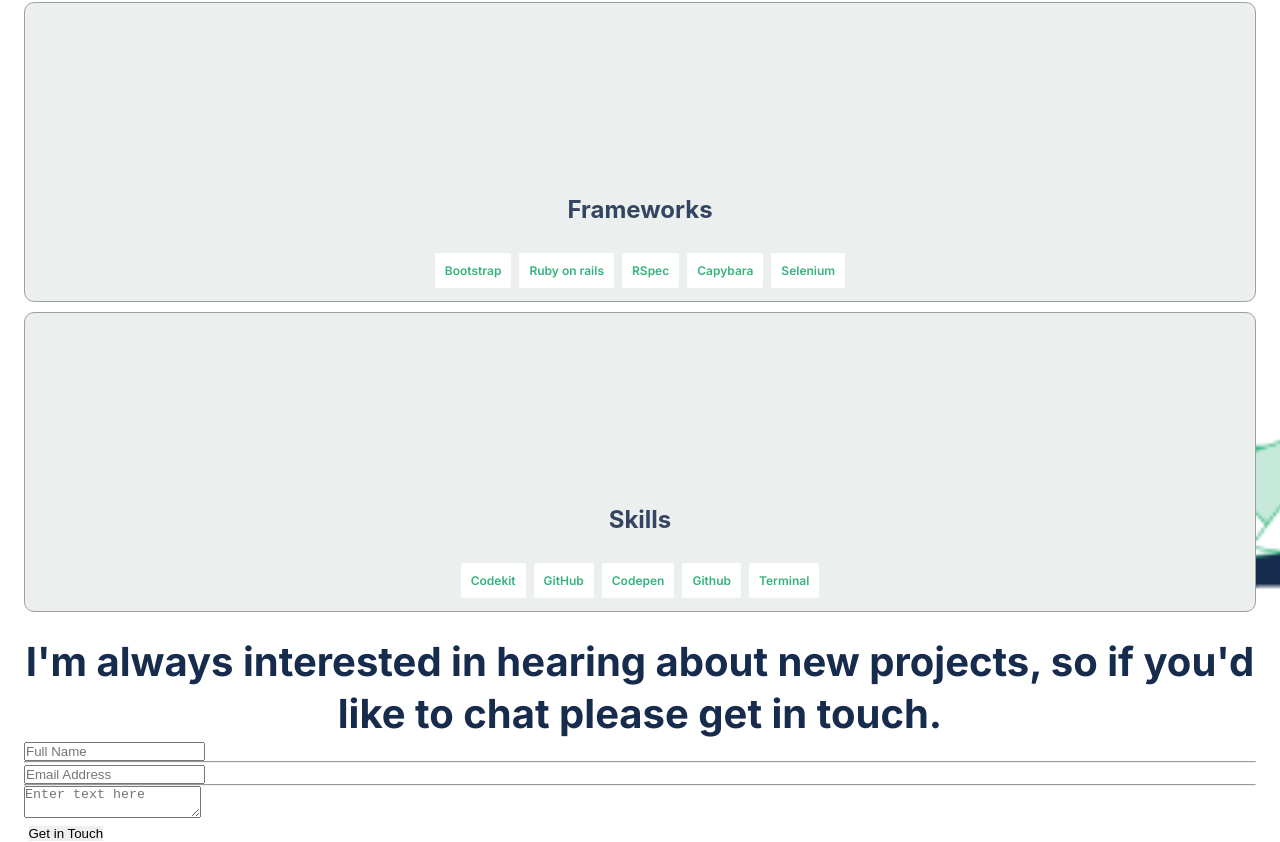
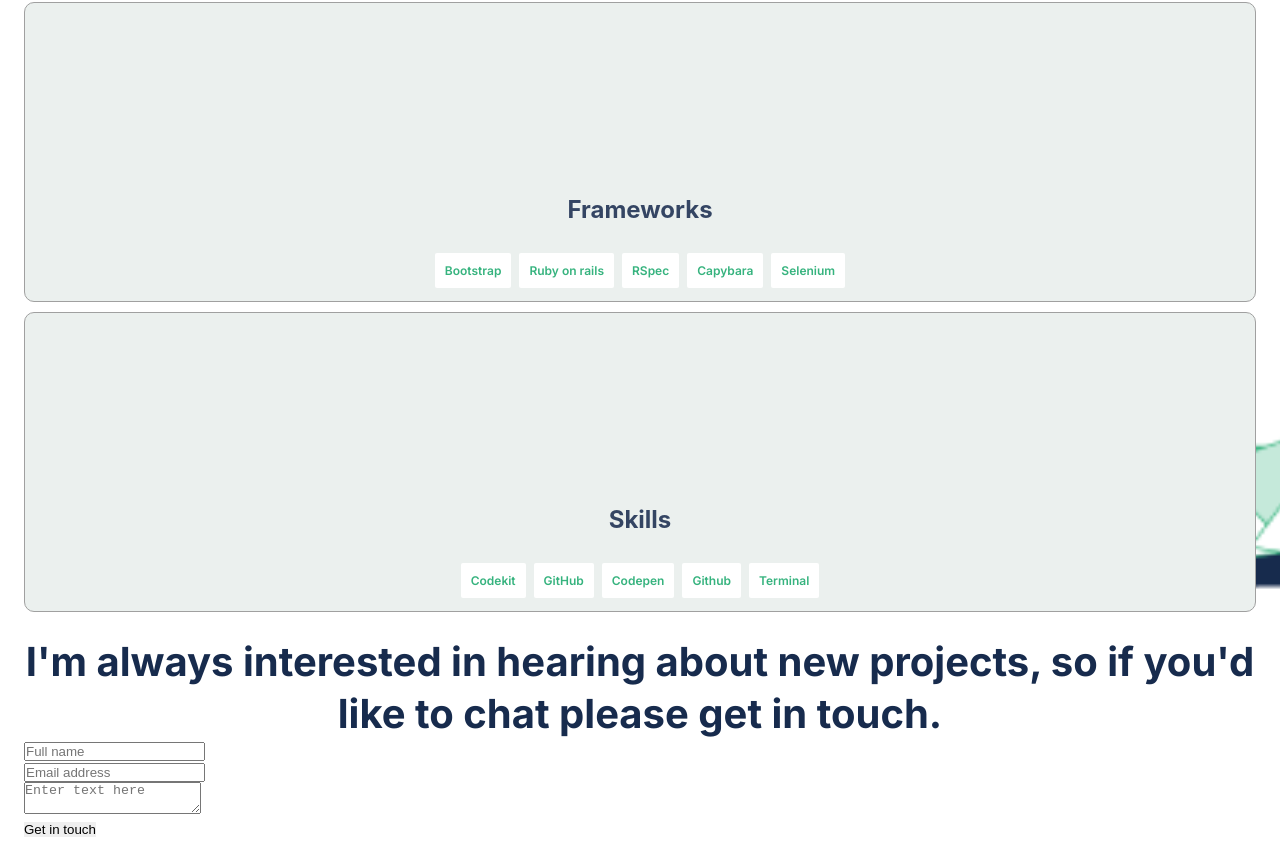
Before and after one commit to alvinlouis29/My-Portfolio-Website, a website: page index.html in a window 1280 px wide. Shown: the part 4768-5610 px from the top of the page. Drawn offline with Linux system fonts and the light colour scheme.

Commit message:
Add form and form data

```diff
--- a/index.html
+++ b/index.html
@@ -197,16 +197,22 @@
   <section class="form_section">
     <h2 id="form_title">I'm always interested in hearing about new projects,
       so if you'd like to chat please get in touch.</h2>
-    <form id="myform" action="https://formspree.io/f/mknyzadl" method="POST">
-      <input class="formitem" type="text" id="fullname" name="fullname" placeholder="Full Name" required maxlength=30>
-      <hr class="hr3">
-      <input class="formitem" type="email" id="email" name="email" placeholder="Email Address" required maxlength=500>
-      <hr class="hr3">
-      <textarea class="formitem" id="message" name="message" required placeholder="Enter text here"></textarea>
-    <div id="submit_button">
-        &nbsp;<button class="button" type="submit">Get in Touch</button>&nbsp;
-    </div>
-      </form>
+    <form action="https://formspree.io/f/xzbyoodn" method="POST" id="mobile">
+      <ul>
+        <li>
+          <input type="text" id="full_name" name="full_name" maxlength="30" placeholder="Full name" required>
+        </li>
+        <li>
+          <input type="email" id="email" name="user_email" maxlength="30" placeholder="Email address" required>
+        </li>
+        <li>
+          <textarea id="message" name="user_message" maxlength="500" placeholder="Enter text here"></textarea>
+        </li>
+        <li class="get">
+          <button type="submit" id="get_in_touch">Get in touch</button>
+        </li>
+      </ul>
+    </form>
   </section>
 </body>
 </html>
```
